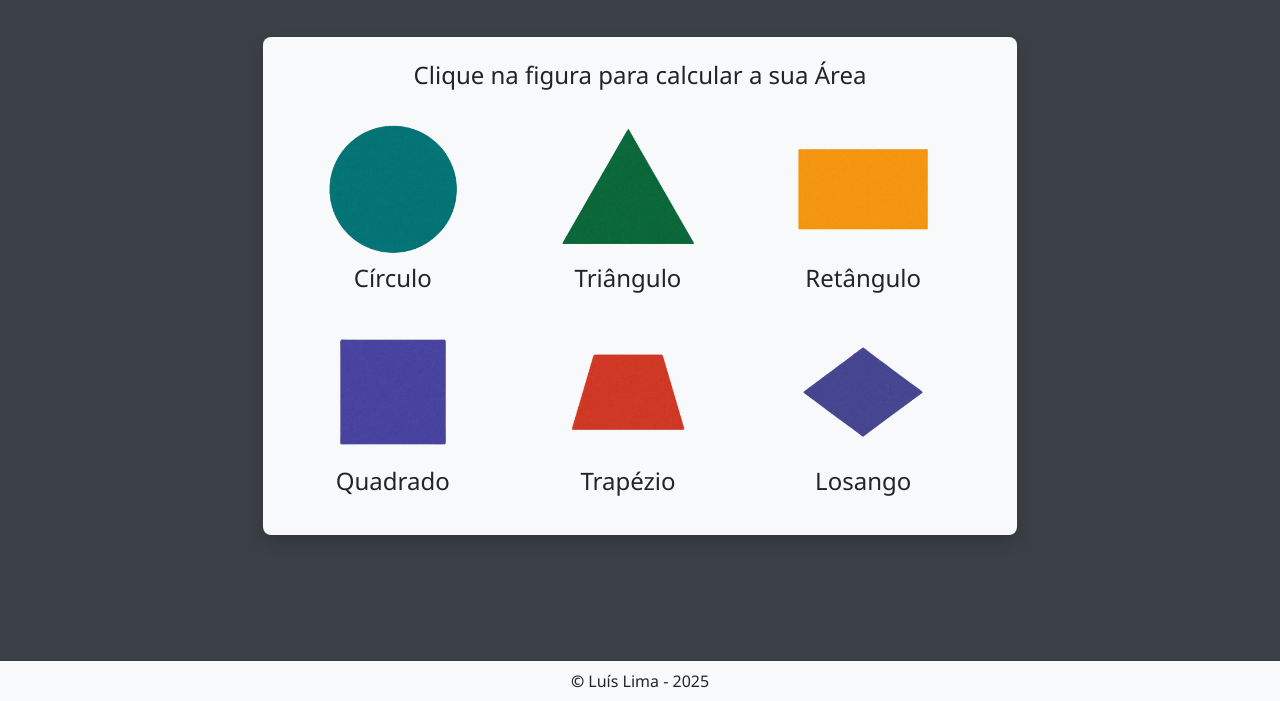
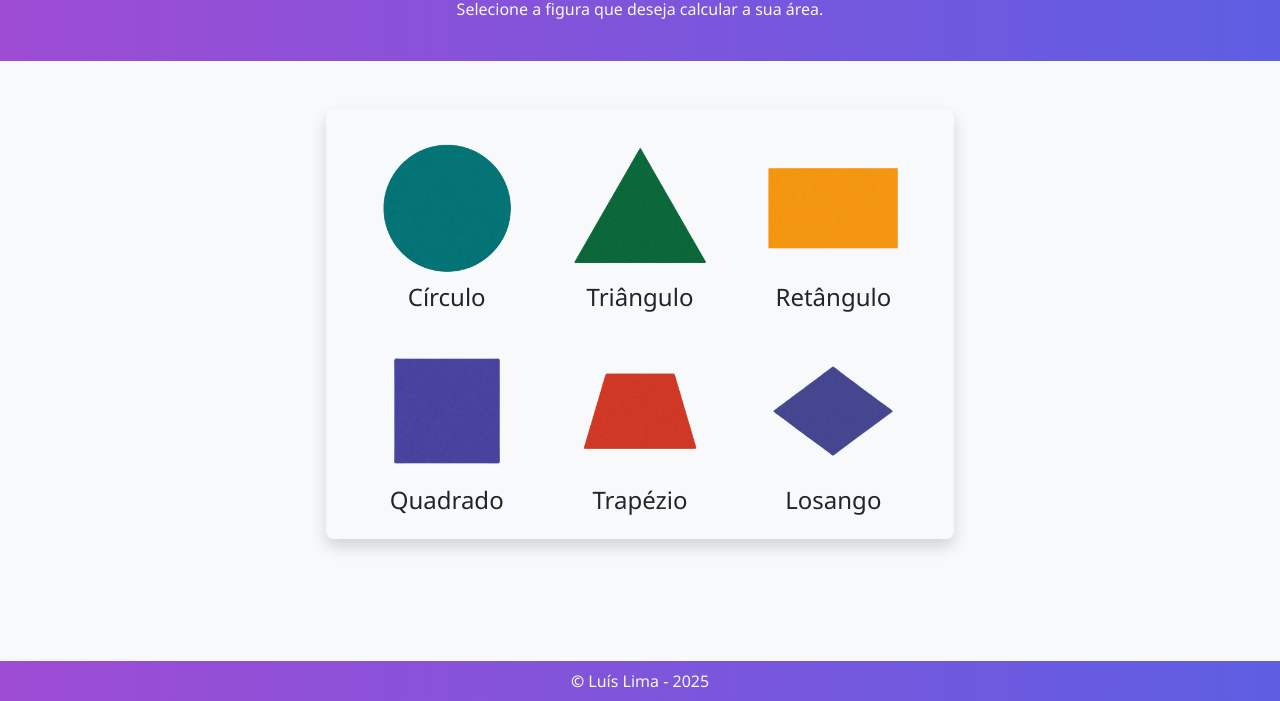
Before and after one commit to LGSLima/Aprendizado-JS, a plain HTML site: page Aula-06-05-2025/figuras.html in a window 1280 px wide. Shown: the part 99-800 px from the top of the page. Drawn offline with nearby package versions, Linux system fonts and the light colour scheme.

Commit message:
4º Commit - Final
Atividade Finalizada.

```diff
--- a/Aula-06-05-2025/teste.html
+++ b/Aula-06-05-2025/figuras.html
@@ -13,46 +13,45 @@
         <!-- CSS Integrado -->
         <link rel="stylesheet" href="style.css">
     </head>
-    <body class="d-flex flex-column">
+    <body class="d-flex flex-column bg-light">
         <!-- Título da Página -->
-        <header class="container-fluid text-light d-flex justify-content-center align-items-center py-2">
+        <header class="container-fluid text-light d-flex flex-column justify-content-center align-items-center py-4">
             <h1 class="mt-3">Área das Figuras</h1>
+            <p>Selecione a figura que deseja calcular a sua área.</p>
         </header>
 
         <!-- Área de Seleção de Figuras -->
         <main class="container-fluid d-flex justify-content-center align-items-center flex-column my-5">
-            <div class="container bg-light text-dark text-center rounded-3 shadow container-figuras pb-3">
-                <h4 class="my-4">Clique na figura para calcular a sua Área</h4>
-
-                <div class="container-md row">
-                    <div class="col-lg-4 col-md-6 col-sm-6 mb-3 figura">
-                        <img src="circulo.png" class="img-fluid" id="circulo" onclick="abrirModal('círculo')">
-                        <h4 onclick="abrirModal('círculo')">Círculo</h4>
+            <div class="container bg-light text-dark text-center rounded-3 shadow container-figuras pt-4 d-flex justify-content-center">
+                <div class="container row">
+                    <div class="col-lg-4 col-md-6 col-sm-6 mb-3 figura" onclick="abrirModal('círculo')">
+                        <img src="circulo.png" class="img-fluid" id="circulo">
+                        <h4>Círculo</h4>
                     </div>
 
-                    <div class="col-lg-4 col-md-6 col-sm-6 mb-3 figura">
-                        <img src="triangulo.png" class="img-fluid" id="triangulo" onclick="abrirModal('triângulo')">
-                        <h4 onclick="abrirModal('triângulo')">Triângulo</h4>
+                    <div class="col-lg-4 col-md-6 col-sm-6 mb-3 figura" onclick="abrirModal('triângulo')">
+                        <img src="triangulo.png" class="img-fluid" id="triangulo">
+                        <h4>Triângulo</h4>
                     </div>
 
-                    <div class="col-lg-4 col-md-6 col-sm-6 mb-3 figura">
-                        <img src="retangulo.png" class="img-fluid" id="retangulo" onclick="abrirModal('retângulo')">
-                        <h4 onclick="abrirModal('retângulo')">Retângulo</h4>
+                    <div class="col-lg-4 col-md-6 col-sm-6 mb-3 figura" onclick="abrirModal('retângulo')">
+                        <img src="retangulo.png" class="img-fluid" id="retangulo">
+                        <h4>Retângulo</h4>
                     </div>
 
-                    <div class="col-lg-4 col-md-6 col-sm-6 mb-3 figura">
-                        <img src="quadrado.png" class="img-fluid" id="quadrado" onclick="abrirModal('quadrado')">
-                        <h4 onclick="abrirModal('quadrado')">Quadrado</h4>
+                    <div class="col-lg-4 col-md-6 col-sm-6 mb-3 figura" onclick="abrirModal('quadrado')">
+                        <img src="quadrado.png" class="img-fluid" id="quadrado">
+                        <h4>Quadrado</h4>
                     </div>
 
-                    <div class="col-lg-4 col-md-6 col-sm-6 mb-3 figura">
-                        <img src="trapezio.png" class="img-fluid" id="trapezio" onclick="abrirModal('trapézio')">
-                        <h4 onclick="abrirModal('trapézio')">Trapézio</h4>
+                    <div class="col-lg-4 col-md-6 col-sm-6 mb-3 figura" onclick="abrirModal('trapézio')">
+                        <img src="trapezio.png" class="img-fluid" id="trapezio">
+                        <h4>Trapézio</h4>
                     </div>
 
-                    <div class="col-lg-4 col-md-6 col-sm-6 mb-3 figura">
-                        <img src="losango.png" class="img-fluid" id="losango" onclick="abrirModal('losango')">
-                        <h4 onclick="abrirModal('losango')">Losango</h4>
+                    <div class="col-lg-4 col-md-6 col-sm-6 mb-3 figura" onclick="abrirModal('losango')">
+                        <img src="losango.png" class="img-fluid" id="losango" >
+                        <h4>Losango</h4>
                     </div>
                 </div>
             </div>
@@ -60,7 +59,7 @@
 
         <!-- Modal para o cálculo-->
         <div class="modal fade" id="modalArea" tabindex="-1" aria-labelledby="modalAreaLabel" aria-hidden="true">
-            <div class="modal-dialog">
+            <div class="modal-dialog modal-dialog-centered">
                 <div class="modal-content">
                     <div class="modal-header">
                         <h5 class="modal-title" id="modalheader">Cálculo da Área</h5>
@@ -72,14 +71,14 @@
                     </div>
 
                     <div class="modal-footer">
+                        <button class="btn btn-success" type="button" id="calcular" onclick="calcularArea()">Calcular</button>
                         <button class="btn btn-danger" type="button" data-bs-dismiss="modal">Fechar</button>
-                        <button class="btn btn-success" type="button" id="calcular" onclick="calcularArea()">Calcular</button>
                     </div>
                 </div>
             </div>
         </div>
 
-        <footer class="bg-light text-dark text-center py-2 mt-auto">
+        <footer class="bg-light text-light text-center py-2 mt-auto">
             <span><b>&copy;</b> Luís Lima - 2025</span>
         </footer>
 
--- a/Aula-06-05-2025/style.css
+++ b/Aula-06-05-2025/style.css
@@ -9,28 +9,30 @@ body {
     min-height: 100vh;
     display: flex;
     flex-direction: column;
-    background-color: #3a4046;
-    color: #f8f9fa;
 }
 
 header {
-    background-color: #3a4046;
+    background-image: linear-gradient(to right, rgb(158, 76, 212), rgb(94, 94, 226));
+}
+
+footer {
+    background-image: linear-gradient(to right, rgb(158, 76, 212), rgb(94, 94, 226));
 }
 
 .container-figuras {
-    box-shadow: 0 0 10px rgba(0, 0, 0, 0.5);
-    width: 60%;
+    width: 50%;
 }
 
 .figura:hover {
-    background-color: #dbdbdb;
+    background-color: #f0f0f0;
     cursor: pointer;
     transform: scale(1.05);
-    transition: all 0.3s ease-in-out;
+    border-radius: 8px;
+    transition: all 0.4s ease-in-out;
 }
 
 .modal-header {
-    background-color: #3a4046;
+    background-image: linear-gradient(to right, rgb(158, 76, 212), rgb(94, 94, 226));
     color: #f8f9fa;
 }
 
```
Also changed, not shown: Aula-06-05-2025/script.js (deleted).
